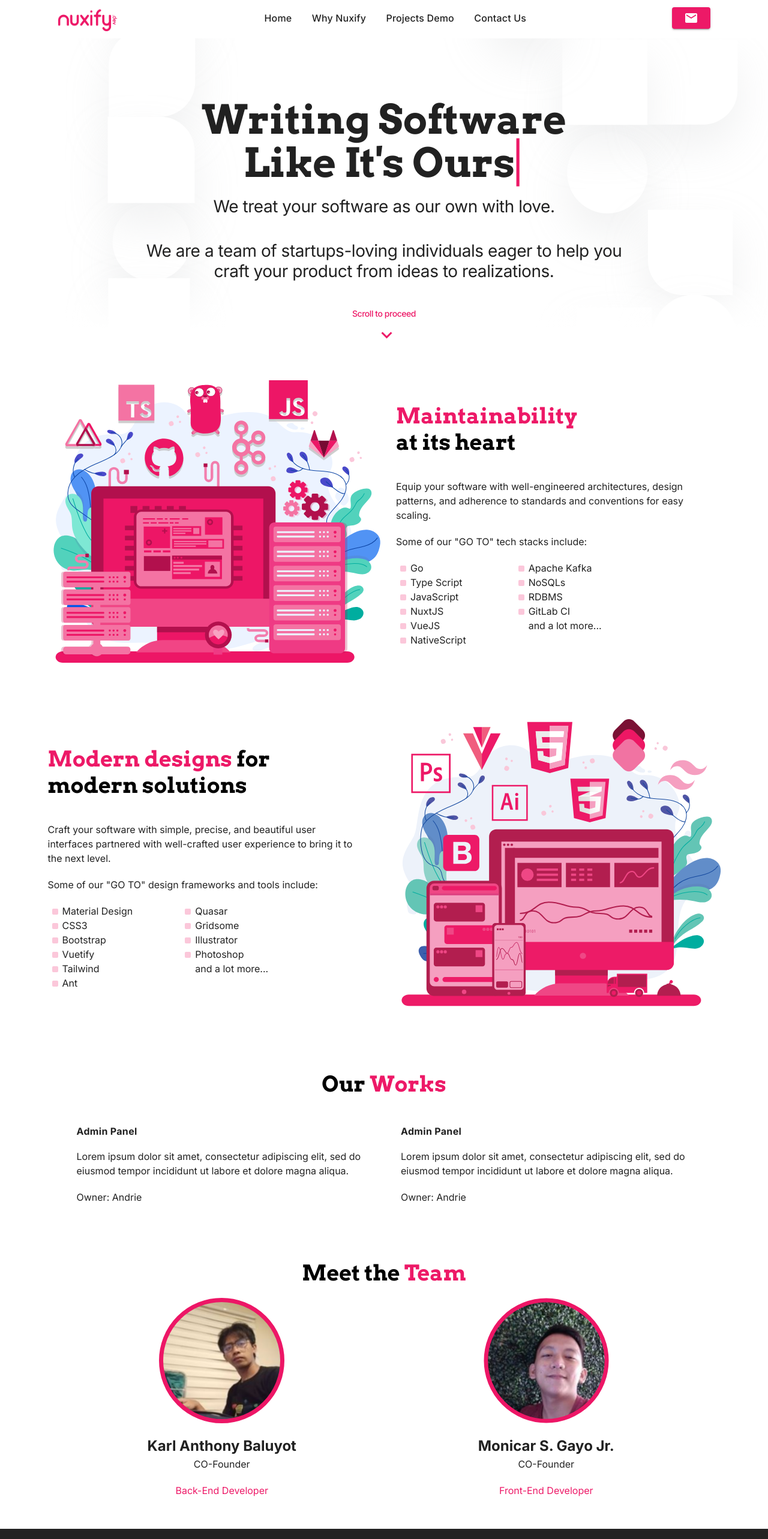
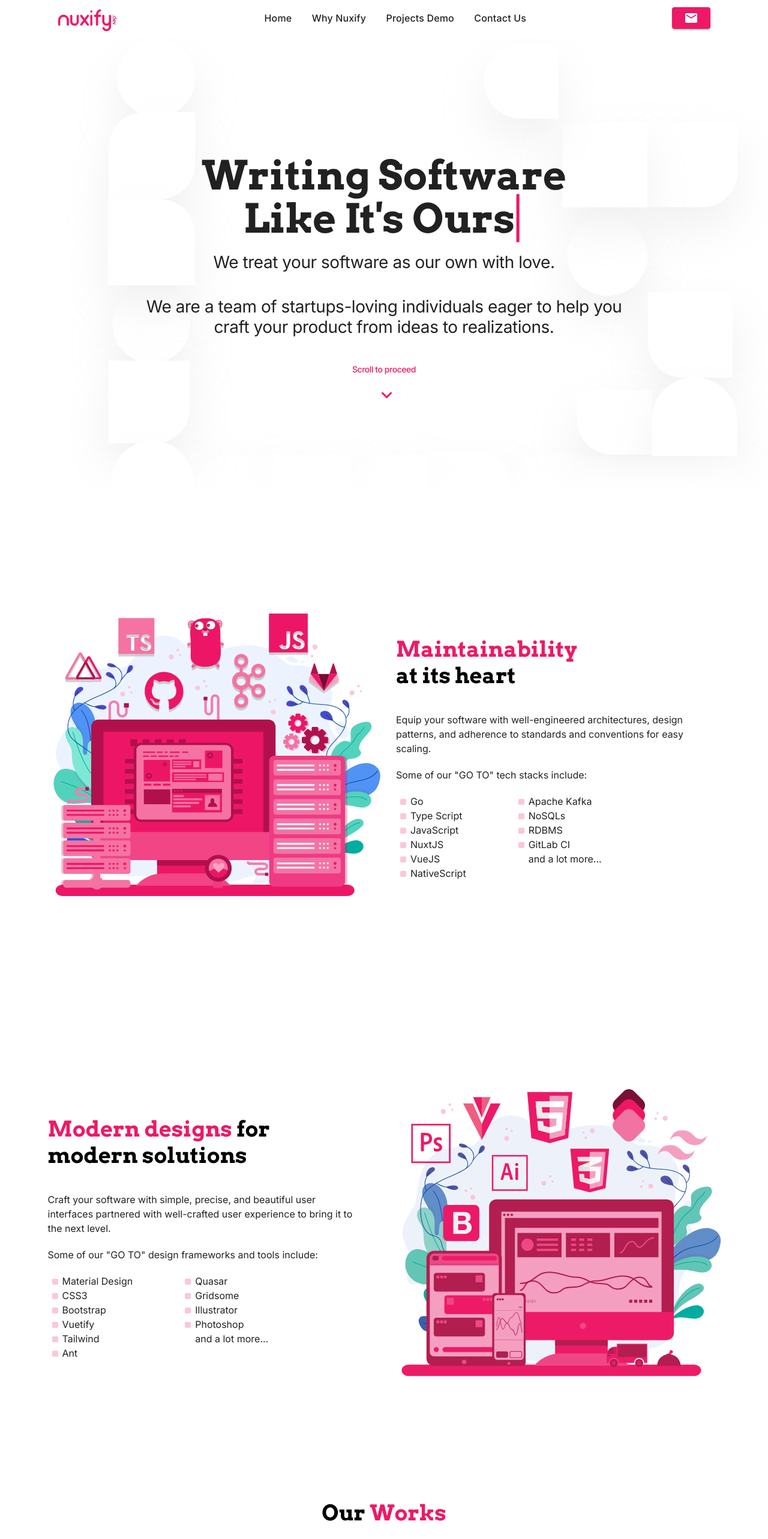
Before and after one commit to Nuxify/nuxify.github.io, a Nuxt app: page / in a window 1280 px wide. Shown: the top 2566 px of the page at 60% size. Built offline with nearby package versions, Linux system fonts and the light colour scheme.

Commit message:
responsive fix

```diff
--- a/components/Footer.vue
+++ b/components/Footer.vue
@@ -27,7 +27,7 @@
             </v-col>
             <v-col cols="12" sm="6" md="6">
               <v-text-field
-                v-model="email"
+                v-model="from"
                 label="Email"
                 :dark="true"
                 dense
--- a/components/header/InnerHeader.vue
+++ b/components/header/InnerHeader.vue
@@ -39,7 +39,6 @@ export default {}
   font-style: normal;
   font-size: 67px;
   line-height: 71px;
-  margin-top: 88px;
 }
 #app .innerHeader__paragraph--text {
   width: 70%;
--- a/components/offers/Maintainability.vue
+++ b/components/offers/Maintainability.vue
@@ -1,5 +1,6 @@
 <template>
-  <v-container id="Maintainability">
+  <div id="Maintainability" class="maintainability__size">
+    <v-container fill-height>
       <v-row no-gutters>
         <v-col cols="6" xs="12" sm="12" md="6" lg="6">
           <v-img src="/landing/back-tools2.svg"></v-img>
@@ -43,6 +44,7 @@
         </v-col>
       </v-row>
     </v-container>
+  </div>
 </template>
 
 <script>
@@ -50,6 +52,9 @@ export default {}
 </script>
 
 <style scoped>
+#app .maintainability__size {
+  height: 100vh;
+}
 #app .maintainability__title {
   font-family: 'Arvo', serif !important;
   font-style: normal;
--- a/components/offers/Modern.vue
+++ b/components/offers/Modern.vue
@@ -1,5 +1,6 @@
 <template>
-  <v-container id="Modern">
+  <div id="Modern" class="modern__size">
+    <v-container fill-height>
       <v-row no-gutters>
         <v-col cols="6" xs="12" sm="12" md="6" lg="6">
           <div class="pl-5 d-flex align-center maintainability__flex">
@@ -13,8 +14,8 @@
               </div>
               <span class="pr-10 pt-10 d-block"
                 >Craft your software with simple, precise, and beautiful user
-              interfaces partnered with well-crafted user experience to bring it
-              to the next level.
+                interfaces partnered with well-crafted user experience to bring
+                it to the next level.
               </span>
               <span class="pr-10 pt-5 d-block"
                 >Some of our "GO TO" design frameworks and tools include:
@@ -44,6 +45,7 @@
         </v-col>
       </v-row>
     </v-container>
+  </div>
 </template>
 
 <script>
@@ -51,6 +53,9 @@ export default {}
 </script>
 
 <style scoped>
+#app .modern__size {
+  height: 100vh;
+}
 #app .maintainability__title {
   font-family: 'Arvo', serif !important;
   font-style: normal;
--- a/components/offers/Works.vue
+++ b/components/offers/Works.vue
@@ -1,5 +1,5 @@
 <template>
-  <v-container id="Works" class="mt-10">
+  <v-container>
     <div class="maintainability__title d-block text-center black--text">
       Our
       <span class="maintainability__title nuxify--text">Works </span>
--- a/pages/index.vue
+++ b/pages/index.vue
@@ -2,14 +2,19 @@
   <div>
     <div class="indexFile__container--header">
       <Header class="pa-0" />
-      <v-container>
-        <InnerHeader />
+      <v-container fill-height fill-width>
+        <div class="d-flex align-center mx-auto">
+          <InnerHeader />
+        </div>
       </v-container>
     </div>
     <Maintainability />
     <Modern />
-    <Works />
-    <Team />
+    <div class="indexFile__worksteam">
+      <v-container></v-container>
+      <Works />
+      <Team />
+    </div>
     <Footer />
   </div>
 </template>
@@ -34,7 +39,11 @@ export default {
 </script>
 
 <style scoped>
+.indexFile__worksteam {
+  height: 120vh;
+}
 .indexFile__container--header {
+  height: 100vh;
   background-image: url('/landing/backdrop.svg');
   background-position: center center;
   background-size: cover;
```
Lines whose indentation alone changed are shown as unchanged.
